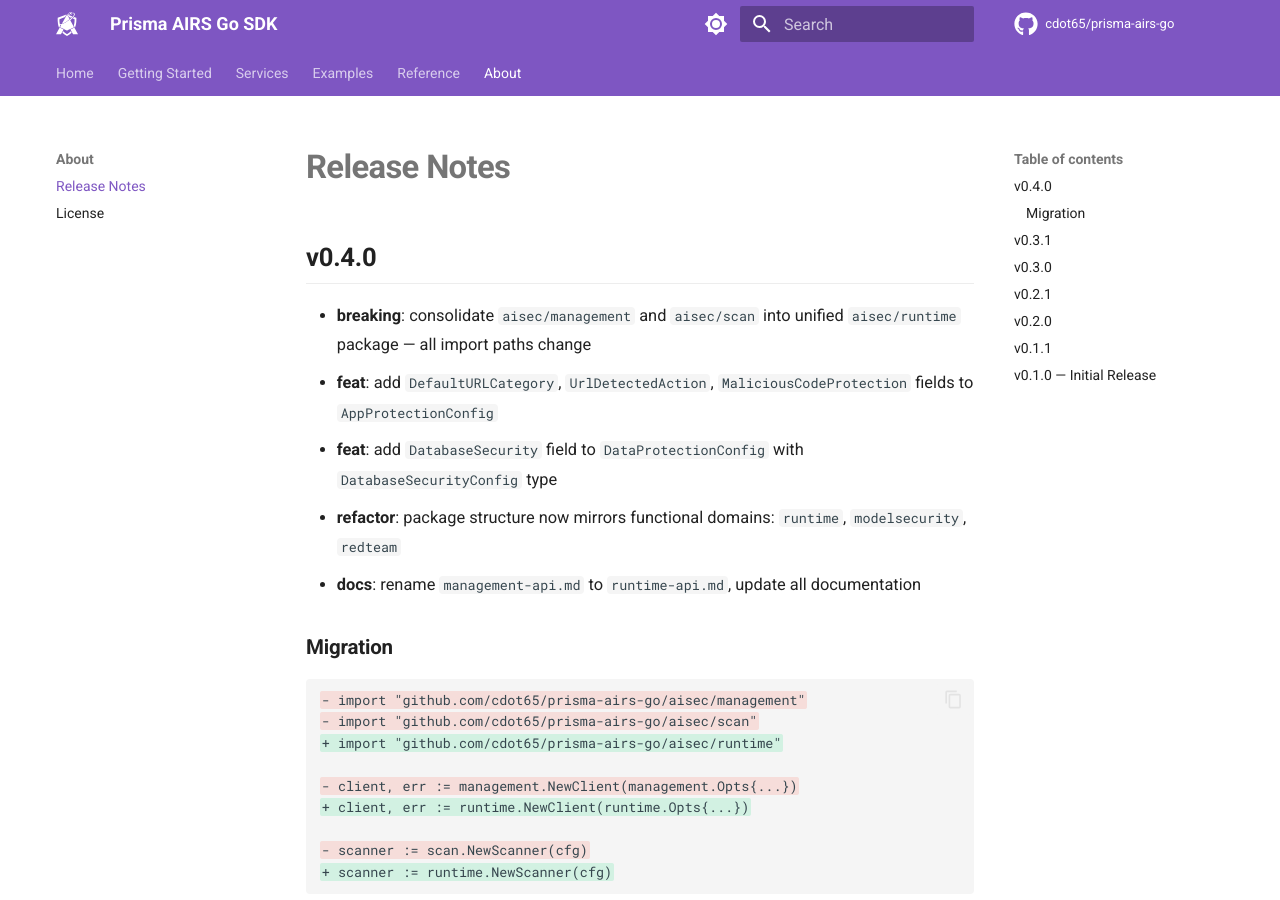
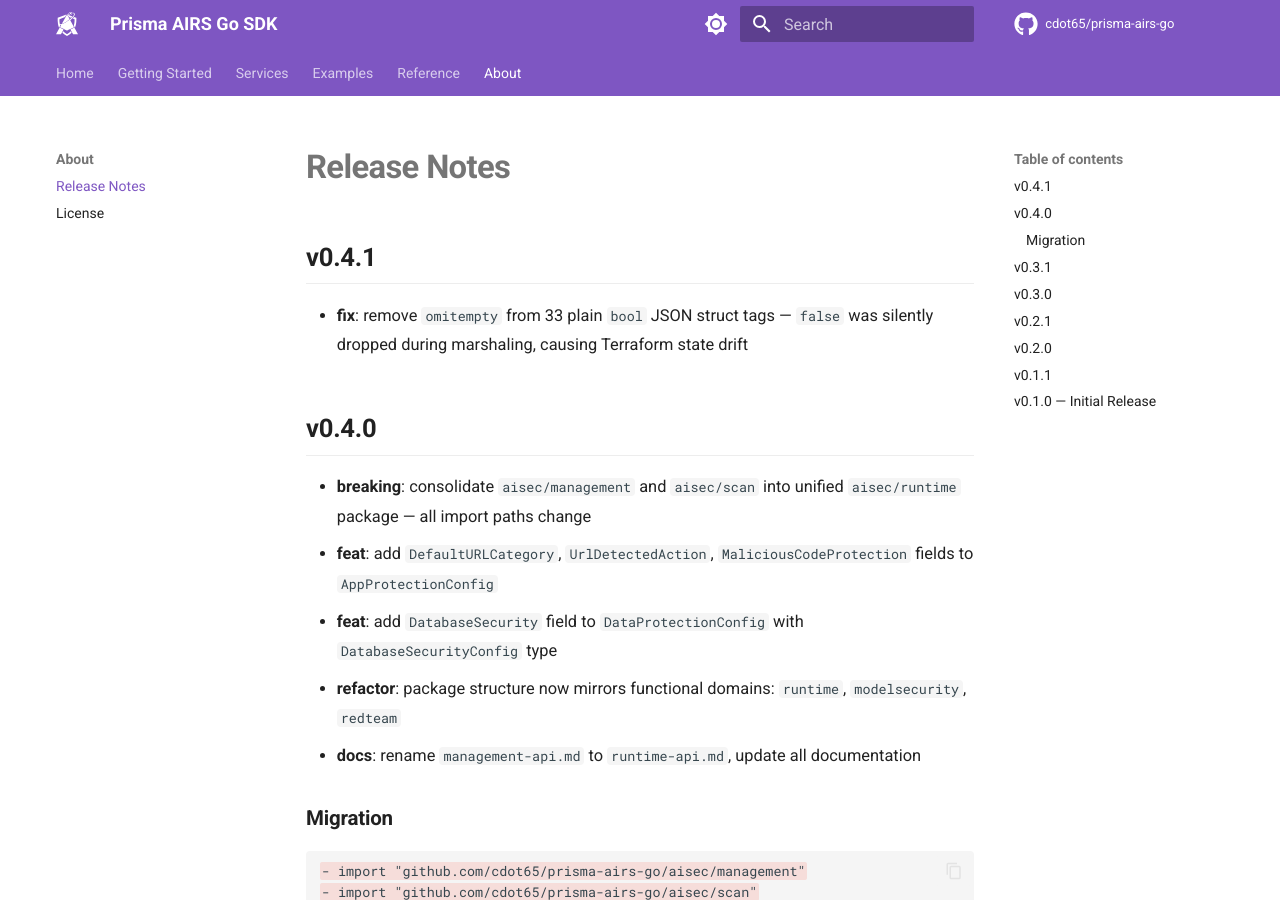
Before and after one commit to cdot65/prisma-airs-go, an MkDocs documentation site: the page built from docs/about/release-notes.md, in a window 1280 px wide and 900 px high. Built offline with MkDocs 1.6.1 and Material for MkDocs 9.7.7, drawn with Linux system fonts in a browser that asks for light colours; comment, search, counter and statistics services are not loaded.

Commit message:
chore: bump version to v0.4.1 (#89)

````diff
--- a/docs/about/release-notes.md
+++ b/docs/about/release-notes.md
@@ -1,4 +1,8 @@
 # Release Notes
+
+## v0.4.1
+
+- **fix**: remove `omitempty` from 33 plain `bool` JSON struct tags — `false` was silently dropped during marshaling, causing Terraform state drift
 
 ## v0.4.0
 
--- a/docs/reference/api-reference.md
+++ b/docs/reference/api-reference.md
@@ -41,7 +41,7 @@
 ### Constants
 
 ```go
-const Version = "0.4.0"
+const Version = "0.4.1"
 
 // Content limits
 const (
````
Also changed, not shown: 1 other file.
